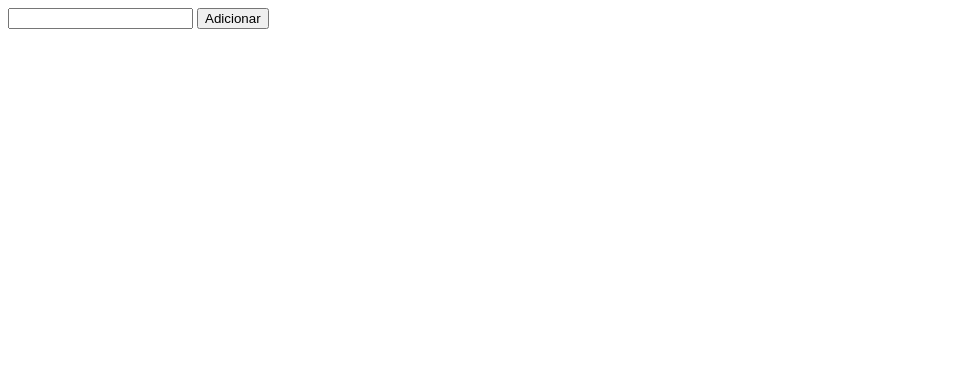
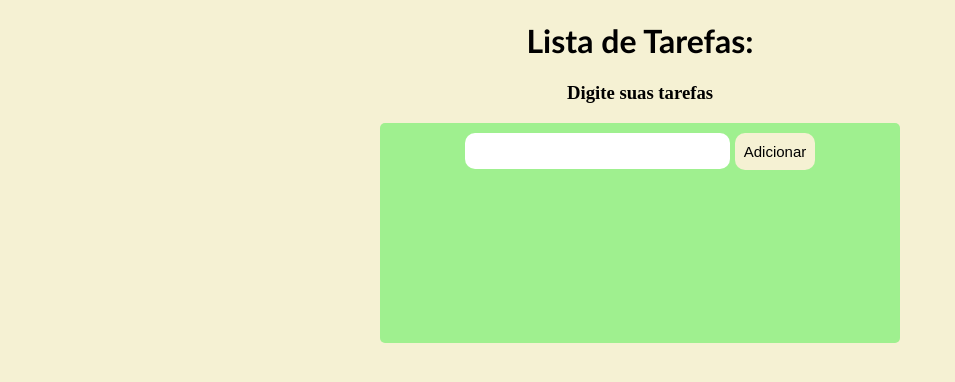
Before and after one commit to Any97Cris/bootcamp-mrv-2021, a plain HTML site: page to-do-list/index.html in a window 1280 px wide. Shown: the whole page, without its empty margins (0-955 px from the left). Drawn offline with Linux system fonts and the light colour scheme.

Commit message:
Lista de tarefas pronta

```diff
--- a/to-do-list/assets/css/style.css
+++ b/to-do-list/assets/css/style.css
@@ -0,0 +1,57 @@
+body{
+    background-color: rgb(245, 241, 211);
+}
+
+h1{
+    font-family: 'Gill Sans', 'Gill Sans MT', Calibri, 'Trebuchet MS', sans-serif;
+    text-align: center;
+}
+
+h3 {
+    text-align: center;
+
+}
+.container {
+    background-color: rgb(159, 240, 143);
+    width: 500px;
+    height: 200px;
+    margin: auto;
+    padding: 10px;
+    text-align: justify;
+    font-size: 20px;
+    border-radius: 5px;
+}
+
+.recebeTexto {
+    text-align: center;
+}
+
+.texto {
+    border: 0px;
+    border-radius: 10px;
+    height: 30px;
+    width: 250px;
+    padding: 3px 0px 3px 15px;
+    outline: 0; /*remove borda interna do elemento input*/
+    font-size: 20px;
+}
+
+.btn {
+    border: 0px;
+    border-radius: 10px;
+    height: 37px;
+    width: 80px;
+    font-size: 15px;
+    padding: 7px;
+    background-color: rgb(245, 241, 211);
+}
+
+ul {
+    text-align: left;
+    font-size: 22px;
+}
+
+.marca {
+    width: 20px;
+    height: 20px;
+}
--- a/to-do-list/assets/js/script.js
+++ b/to-do-list/assets/js/script.js
@@ -0,0 +1,31 @@
+function adicionar() {
+  let text = document.getElementById('texto').value;
+  let list = document.getElementById('lista').innerHTML;
+
+  list += "<input id='caixa' type='checkbox' onclick='checkbox()' class='marca'>  "+ text + "<br>"
+
+
+
+  if(text == ""){
+    alert('Digite sua tarefa!');
+
+  }else{
+    document.getElementById("lista").innerHTML = list;
+  }
+
+}
+//verifica se a checkbox esta marcado ou não
+//caso esteja marcado(checkbox) vai riscar a tarefa, se não remove o risco;
+function checkbox() {
+  let caixa = document.querySelectorAll('input[type=checkbox]');
+  let list = document.getElementById('lista');
+  for(let i = 0;i < caixa.length; i++){
+    if(caixa[i].checked == true){
+      list.style.textDecoration = 'line-through';
+    }else{
+      list.style.textDecoration = 'none';
+    }
+
+  }
+
+}
--- a/to-do-list/index.html
+++ b/to-do-list/index.html
@@ -8,11 +8,17 @@
     <link rel="stylesheet" href="assets/css/style.css">
 </head>
 <body>
+    <h1>Lista de Tarefas: </h1>
+    <h3>Digite suas tarefas</h3>
     <div class="container">
-        <div class="adicionaTarefa">
-            <input type="text">
-            <button class="botão" onclick="adiTarefa()">Adicionar</button>
-        </div>
+       <div class="recebeTexto">
+        <input id="texto" type="text" class="texto">
+        <button onclick="adicionar()" class="btn">Adicionar</button>
+
+        <ul id="lista">
+
+        </ul>
+       </div>
 
     </div>
 
```
